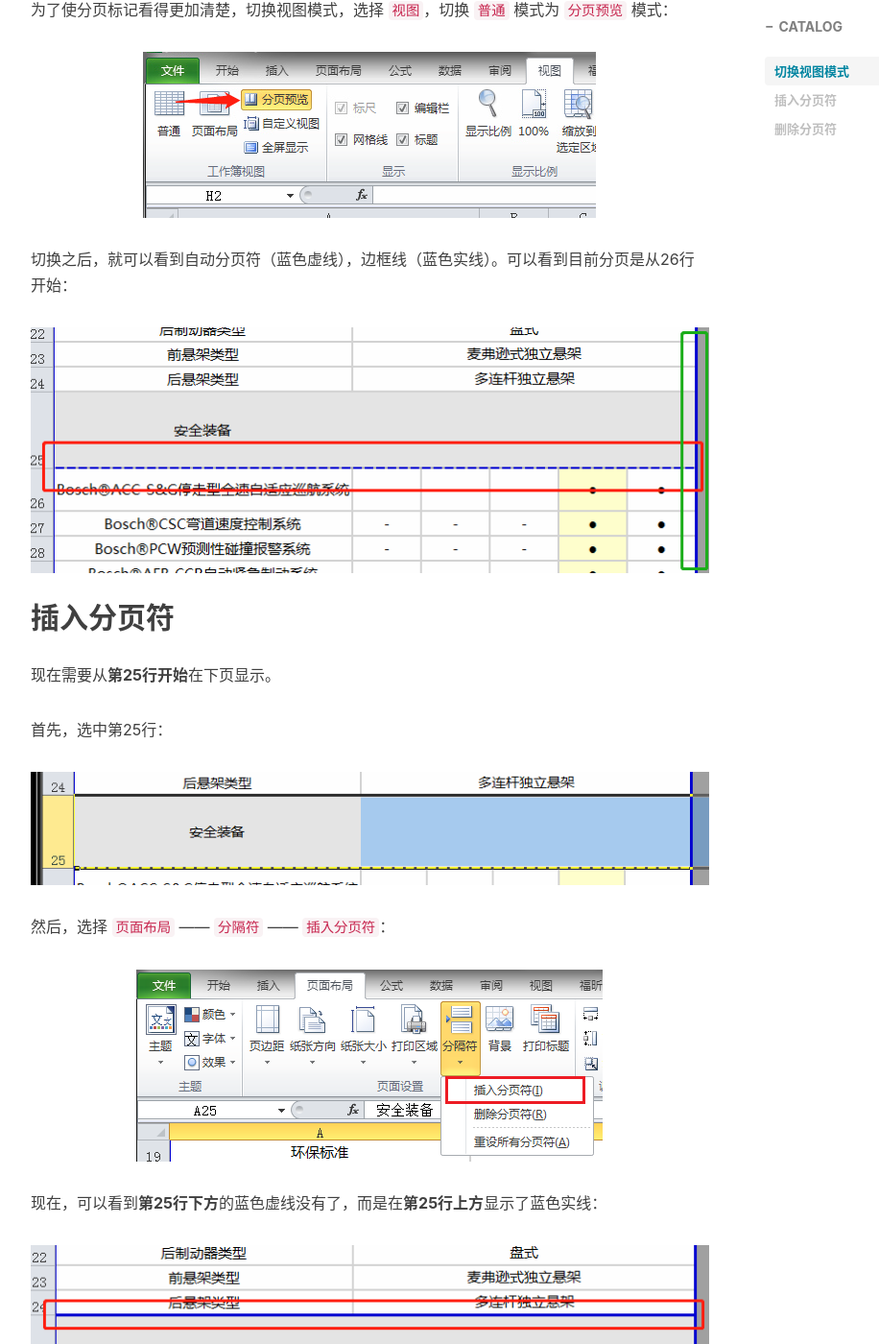
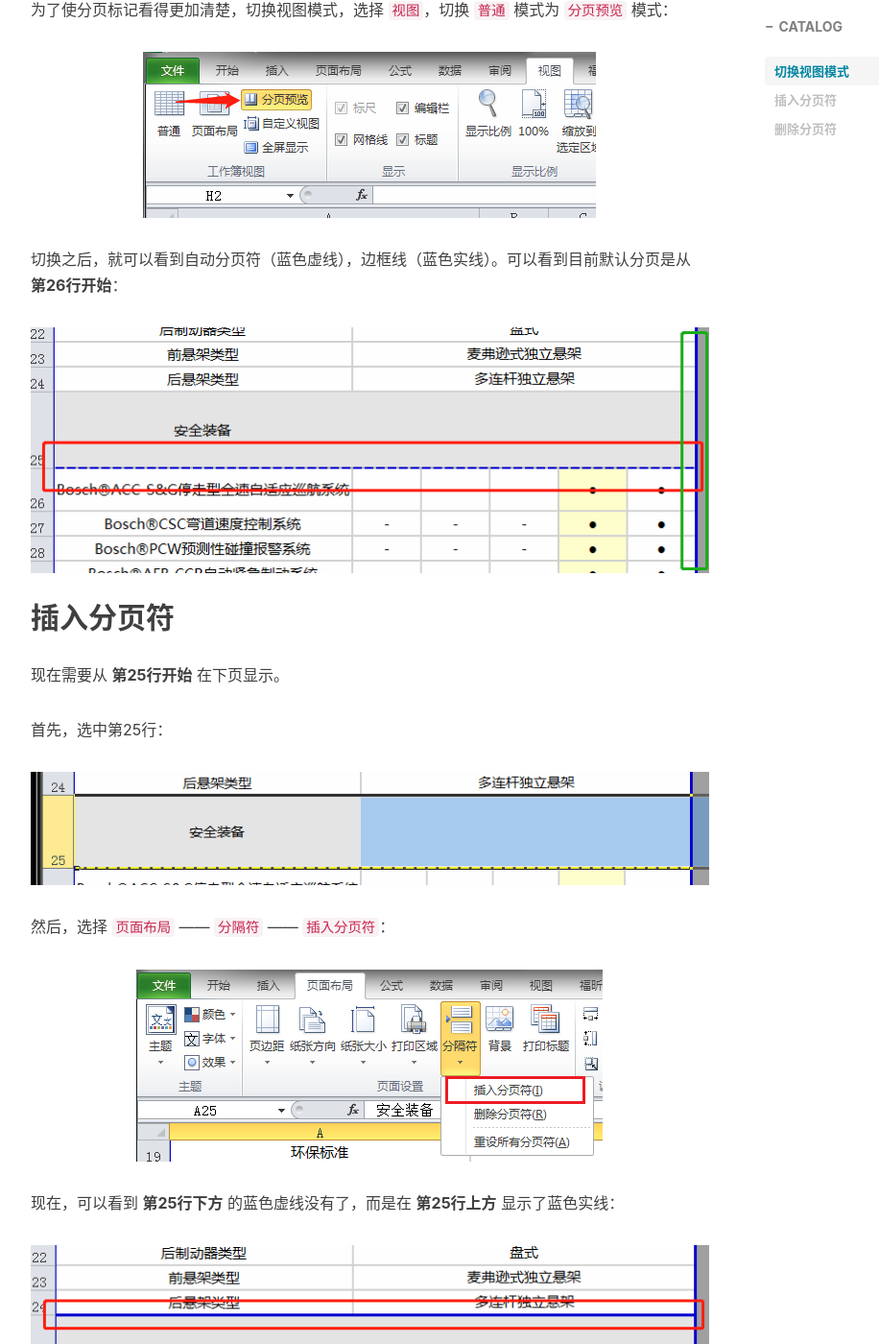
Before and after one commit to sqdeng/sqdeng.github.io, a Jekyll site: the page built from _posts/2019-12-10-Excel表格打印如何分页.md, in a window 1280 px wide and 1400 px high, scrolled down 630 px. Shown: the whole window at 96% size, without its empty margins (233-1149 px from the left). Built offline with Jekyll 4.4.1, drawn with Linux system fonts in a browser that asks for light colours; nearby versions of some CDN libraries; comment, search, counter and statistics services are not loaded; some of the changed text lies outside the part shown.

Commit message:
fix-line

```diff
--- a/_posts/2019-12-10-Excel表格打印如何分页.md
+++ b/_posts/2019-12-10-Excel表格打印如何分页.md
@@ -20,13 +20,13 @@ tags:
 
 ![](/img/blog_office_excel_paging1.png)
 
-切换之后，就可以看到自动分页符（蓝色虚线），边框线（蓝色实线）。可以看到目前分页是从26行开始：
+切换之后，就可以看到自动分页符（蓝色虚线），边框线（蓝色实线）。可以看到目前默认分页是从 **第26行开始**：
 
 ![](/img/blog_office_excel_paging2.png)
 
 ## 插入分页符
 
-现在需要从**第25行开始**在下页显示。
+现在需要从 **第25行开始** 在下页显示。
 
 首先，选中第25行：
 
@@ -36,7 +36,7 @@ tags:
 
 ![](/img/blog_office_excel_paging4.png)
 
-现在，可以看到**第25行下方**的蓝色虚线没有了，而是在**第25行上方**显示了蓝色实线：
+现在，可以看到 **第25行下方** 的蓝色虚线没有了，而是在 **第25行上方** 显示了蓝色实线：
 
 ![](/img/blog_office_excel_paging5.png)
 
```
Also changed, not shown: other parts of _posts/2019-12-10-Excel表格打印如何分页.md (+1 -1 lines).
